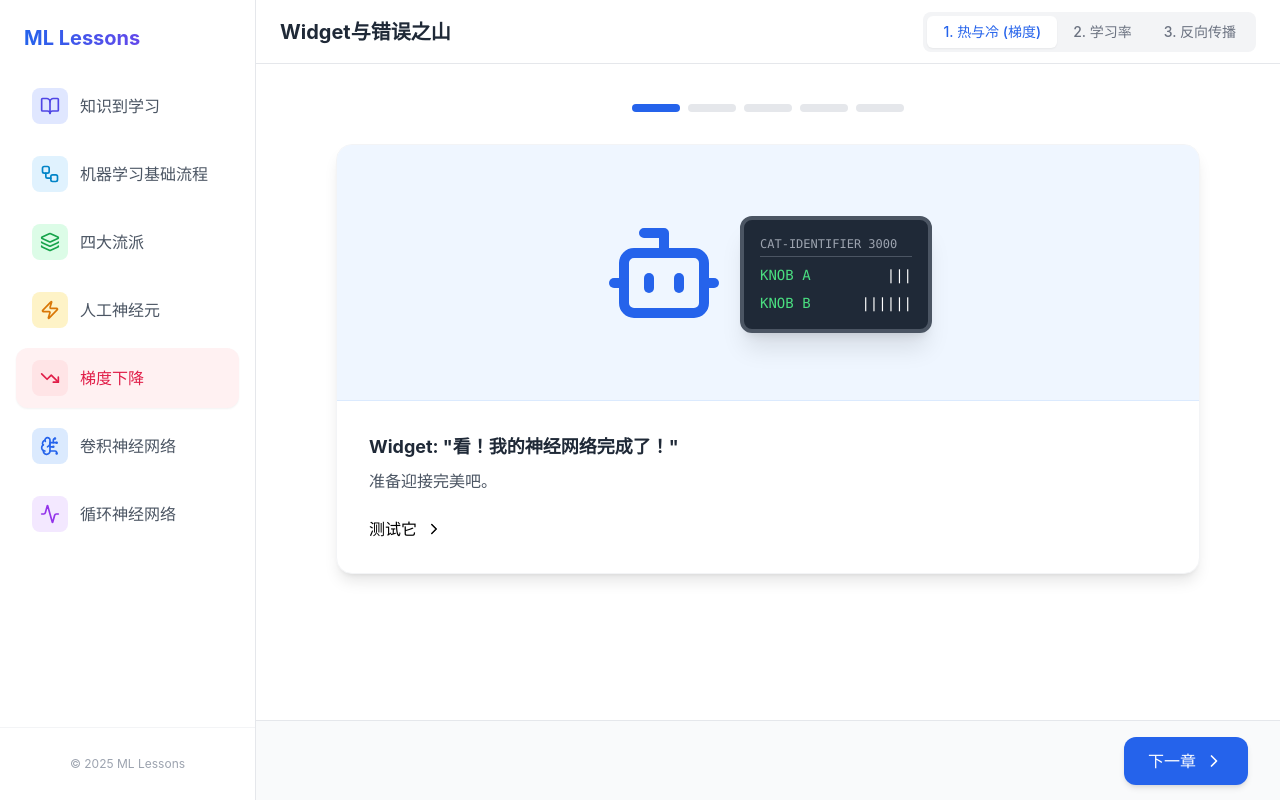
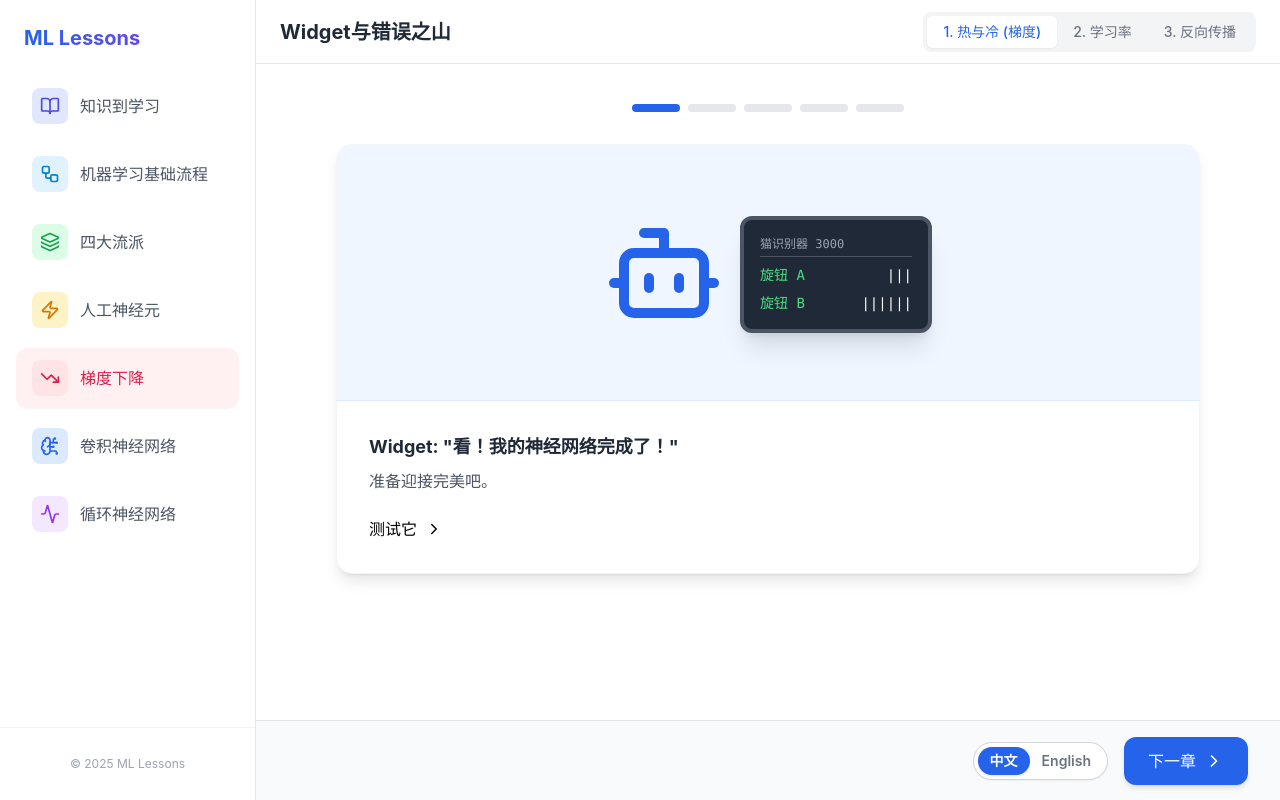
Before and after one commit to YuqingLong18/lessondemo, a React (Vite) app: page /gradient-descent in a window 1280 px wide. Built offline with nearby package versions, Linux system fonts and the light colour scheme.

Commit message:
GD and BP bilingual support

```diff
--- a/src/demos/gradient_descent/Module1_HotOrCold.tsx
+++ b/src/demos/gradient_descent/Module1_HotOrCold.tsx
@@ -1,11 +1,47 @@
 import React, { useState } from 'react';
 import { Bot, Mountain, AlertCircle, CheckCircle2, CloudFog, ArrowDownRight, RefreshCw, ChevronRight } from 'lucide-react';
-import { useLanguage } from '../../components/core/LanguageContext';
+import { useLanguage, type LocalizedText } from '../../components/core/LanguageContext';
+
+type FeedbackKey = 'uphill' | 'cry' | 'toe';
+
+const feedbackMessages: Record<FeedbackKey, LocalizedText> = {
+    uphill: {
+        zh: 'Widget向山上跑去，掉进了一个更深的错误裂缝中。坏主意。再试一次。',
+        en: 'Widget ran uphill and fell into a deeper crevice of wrongness. Bad idea. Try again.',
+    },
+    cry: {
+        zh: '错误之山不怜悯弱者。再试一次。',
+        en: 'The Mountain of Mistakes does not pity the weak. Try again.',
+    },
+    toe: {
+        zh: '聪明！你看不到整座山，但你知道此时此刻“下坡”的感觉。这种倾斜的感觉就是**梯度**。',
+        en: 'Smart! You can’t see the whole mountain, but you know what "downhill" feels like right where you are. This feeling of steepness is called the **GRADIENT**.',
+    },
+};
+
+const machineLabels: Record<'title' | 'knobA' | 'knobB' | 'output', LocalizedText> = {
+    title: {
+        zh: '猫识别器 3000',
+        en: 'CAT-IDENTIFIER 3000',
+    },
+    knobA: {
+        zh: '旋钮 A',
+        en: 'KNOB A',
+    },
+    knobB: {
+        zh: '旋钮 B',
+        en: 'KNOB B',
+    },
+    output: {
+        zh: '输出: 烤面包机',
+        en: 'OUTPUT: TOASTER OVEN',
+    },
+};
 
 export const Module1_HotOrCold: React.FC = () => {
     const { language } = useLanguage();
     const [step, setStep] = useState(0); // 0-2: Intro Panels, 3: Game, 4: Success
-    const [gameFeedback, setGameFeedback] = useState<{ type: 'error' | 'success' | null, message: string }>({ type: null, message: '' });
+    const [gameFeedback, setGameFeedback] = useState<{ type: 'error' | 'success' | null, key: FeedbackKey | null }>({ type: null, key: null });
 
     const nextStep = () => setStep(prev => prev + 1);
 
@@ -13,23 +49,25 @@ export const Module1_HotOrCold: React.FC = () => {
         if (choice === 'A') {
             setGameFeedback({
                 type: 'error',
-                message: language === 'zh' ? 'Widget向山上跑去，掉进了一个更深的错误裂缝中。坏主意。再试一次。' : 'Widget ran uphill and fell into a deeper crevice of wrongness. Bad idea. Try again.'
+                key: 'uphill',
             });
         } else if (choice === 'B') {
             setGameFeedback({
                 type: 'error',
-                message: language === 'zh' ? '错误之山不怜悯弱者。再试一次。' : 'The Mountain of Mistakes does not pity the weak. Try again.'
+                key: 'cry',
             });
         } else {
             setGameFeedback({
                 type: 'success',
-                message: language === 'zh' ? '聪明！你看不到整座山，但你知道此时此刻“下坡”的感觉。这种倾斜的感觉就是**梯度**。' : 'Smart! You can’t see the whole mountain, but you know what "downhill" feels like right where you are. This feeling of steepness is called the **GRADIENT**.'
+                key: 'toe',
             });
             setTimeout(() => {
                 setStep(4);
             }, 2500);
         }
     };
+
+    const feedbackText = gameFeedback.key ? feedbackMessages[gameFeedback.key][language] : '';
 
     return (
         <div className="max-w-4xl mx-auto p-4 space-y-6">
@@ -52,13 +90,13 @@ export const Module1_HotOrCold: React.FC = () => {
                         <div className="flex items-end gap-4">
                             <Bot size={120} className="text-blue-600" />
                             <div className="bg-gray-800 text-green-400 p-4 rounded-xl border-4 border-gray-600 shadow-xl w-48 font-mono text-sm">
-                                <div className="border-b border-gray-600 mb-2 pb-1 text-xs text-gray-400">CAT-IDENTIFIER 3000</div>
+                                <div className="border-b border-gray-600 mb-2 pb-1 text-xs text-gray-400">{machineLabels.title[language]}</div>
                                 <div className="flex justify-between mb-2">
-                                    <span>KNOB A</span>
+                                    <span>{machineLabels.knobA[language]}</span>
                                     <span className="text-white">|||</span>
                                 </div>
                                 <div className="flex justify-between">
-                                    <span>KNOB B</span>
+                                    <span>{machineLabels.knobB[language]}</span>
                                     <span className="text-white">||||||</span>
                                 </div>
                             </div>
@@ -84,7 +122,7 @@ export const Module1_HotOrCold: React.FC = () => {
                         <div className="flex flex-col items-center">
                             <Bot size={120} className="text-blue-600 animate-pulse" />
                             <div className="mt-4 bg-black text-red-500 px-6 py-3 rounded-lg font-mono text-xl border-2 border-red-400 shadow-lg animate-bounce">
-                                OUTPUT: TOASTER OVEN
+                                {machineLabels.output[language]}
                             </div>
                         </div>
                     </div>
@@ -163,13 +201,13 @@ export const Module1_HotOrCold: React.FC = () => {
                         {gameFeedback.type === 'error' && (
                             <div className="mb-6 p-4 bg-red-100 text-red-800 rounded-xl flex items-start gap-3 animate-in slide-in-from-top-2">
                                 <AlertCircle className="shrink-0 mt-0.5" />
-                                <div>{gameFeedback.message}</div>
+                                <div>{feedbackText}</div>
                             </div>
                         )}
                         {gameFeedback.type === 'success' && (
                             <div className="mb-6 p-4 bg-green-100 text-green-800 rounded-xl flex items-start gap-3 animate-in slide-in-from-top-2">
                                 <CheckCircle2 className="shrink-0 mt-0.5" />
-                                <div>{gameFeedback.message}</div>
+                                <div>{feedbackText}</div>
                             </div>
                         )}
 
--- a/src/demos/gradient_descent/Module2_LearningRate.tsx
+++ b/src/demos/gradient_descent/Module2_LearningRate.tsx
@@ -1,6 +1,27 @@
 import React, { useState, useEffect, useRef } from 'react';
 import { RefreshCcw, Play, CheckCircle2, AlertTriangle, Info } from 'lucide-react';
-import { useLanguage } from '../../components/core/LanguageContext';
+import { useLanguage, type LocalizedText } from '../../components/core/LanguageContext';
+
+type MessageKey = 'idle' | 'success' | 'tooSlow' | 'tooFast';
+
+const messageCopy: Record<MessageKey, LocalizedText> = {
+    idle: {
+        zh: '调整滑块以设置学习率，然后点击“开始”！',
+        en: 'Adjust the slider to set the Learning Rate, then click GO!',
+    },
+    success: {
+        zh: '完美！这就是**学习率**。',
+        en: 'Perfect! This is the **Learning Rate**.',
+    },
+    tooSlow: {
+        zh: '太慢了！按这个速度，Widget在学会什么是猫之前就已经过时了。',
+        en: 'Too slow! At this rate, Widget will be obsolete before he learns what a cat is.',
+    },
+    tooFast: {
+        zh: '哎呀！你冲过头了。如果学习率太高，你就会永远来回跳跃。',
+        en: 'Oops! You overshot. If your Learning Rate is too high, you\'ll just bounce back and forth forever.',
+    },
+};
 
 export const Module2_LearningRate: React.FC = () => {
     const { language } = useLanguage();
@@ -9,7 +30,7 @@ export const Module2_LearningRate: React.FC = () => {
     const [widgetPosition, setWidgetPosition] = useState(0); // -100 (left top) to 0 (bottom) to 100 (right top)
     const [history, setHistory] = useState<number[]>([]);
     const [status, setStatus] = useState<'idle' | 'running' | 'success' | 'failed'>('idle');
-    const [message, setMessage] = useState('');
+    const [messageKey, setMessageKey] = useState<MessageKey>('idle');
     const canvasRef = useRef<HTMLCanvasElement>(null);
 
     // Initial position high on the left
@@ -23,7 +44,7 @@ export const Module2_LearningRate: React.FC = () => {
         setWidgetPosition(START_POS);
         setHistory([START_POS]);
         setStatus('idle');
-        setMessage(language === 'zh' ? '调整滑块以设置学习率，然后点击“开始”！' : 'Adjust the slider to set the Learning Rate, then click GO!');
+        setMessageKey('idle');
     };
 
     const runSimulation = async () => {
@@ -81,19 +102,19 @@ export const Module2_LearningRate: React.FC = () => {
             // Check end conditions
             if (Math.abs(currentPos) < 5) {
                 setStatus('success');
-                setMessage(language === 'zh' ? '完美！这就是**学习率**。' : 'Perfect! This is the **Learning Rate**.');
+                setMessageKey('success');
                 return;
             }
 
             if (learningRate <= 3 && steps === 5) {
                 setStatus('failed');
-                setMessage(language === 'zh' ? '太慢了！按这个速度，Widget在学会什么是猫之前就已经过时了。' : 'Too slow! At this rate, Widget will be obsolete before he learns what a cat is.');
+                setMessageKey('tooSlow');
                 return;
             }
 
             if (learningRate >= 7 && steps === 4) {
                 setStatus('failed');
-                setMessage(language === 'zh' ? '哎呀！你冲过头了。如果学习率太高，你就会永远来回跳跃。' : 'Oops! You overshot. If your Learning Rate is too high, you\'ll just bounce back and forth forever.');
+                setMessageKey('tooFast');
                 return;
             }
 
@@ -182,6 +203,7 @@ export const Module2_LearningRate: React.FC = () => {
 
     }, [widgetPosition, history, status]);
 
+    const message = messageCopy[messageKey][language];
 
     return (
         <div className="max-w-4xl mx-auto p-4 space-y-6">
--- a/src/pages/GradientDescentLesson.tsx
+++ b/src/pages/GradientDescentLesson.tsx
@@ -7,7 +7,7 @@ import { useLanguage } from '../components/core/LanguageContext';
 
 export const GradientDescentLesson: React.FC = () => {
     const [currentModule, setCurrentModule] = useState(1);
-    const { language } = useLanguage();
+    const { language, setLanguage } = useLanguage();
 
     const modules = [
         { id: 1, title: language === 'zh' ? '热与冷 (梯度)' : 'Hot or Cold (Gradient)', component: <Module1_HotOrCold /> },
@@ -72,6 +72,36 @@ export const GradientDescentLesson: React.FC = () => {
                     {language === 'zh' ? '上一章' : 'Previous'}
                 </button>
 
+                <div className="flex items-center gap-4">
+                    <div
+                        role="group"
+                        aria-label="Language toggle"
+                        className="flex rounded-full border border-gray-300 bg-white p-1 shadow-sm"
+                    >
+                        <button
+                            type="button"
+                            onClick={() => setLanguage('zh')}
+                            aria-pressed={language === 'zh'}
+                            className={`px-3 py-1 text-sm font-semibold rounded-full transition ${language === 'zh'
+                                    ? 'bg-blue-600 text-white shadow'
+                                    : 'text-gray-500 hover:text-gray-700'
+                                }`}
+                        >
+                            中文
+                        </button>
+                        <button
+                            type="button"
+                            onClick={() => setLanguage('en')}
+                            aria-pressed={language === 'en'}
+                            className={`px-3 py-1 text-sm font-semibold rounded-full transition ${language === 'en'
+                                    ? 'bg-blue-600 text-white shadow'
+                                    : 'text-gray-500 hover:text-gray-700'
+                                }`}
+                        >
+                            English
+                        </button>
+                    </div>
+
                     <button
                         onClick={handleNext}
                         disabled={currentModule === modules.length}
@@ -85,5 +115,6 @@ export const GradientDescentLesson: React.FC = () => {
                     </button>
                 </div>
             </div>
+        </div>
     );
 };
```
Also changed, not shown: src/demos/gradient_descent/Module3_Backprop.tsx (+31 -9 lines). Lines whose indentation alone changed are shown as unchanged.
